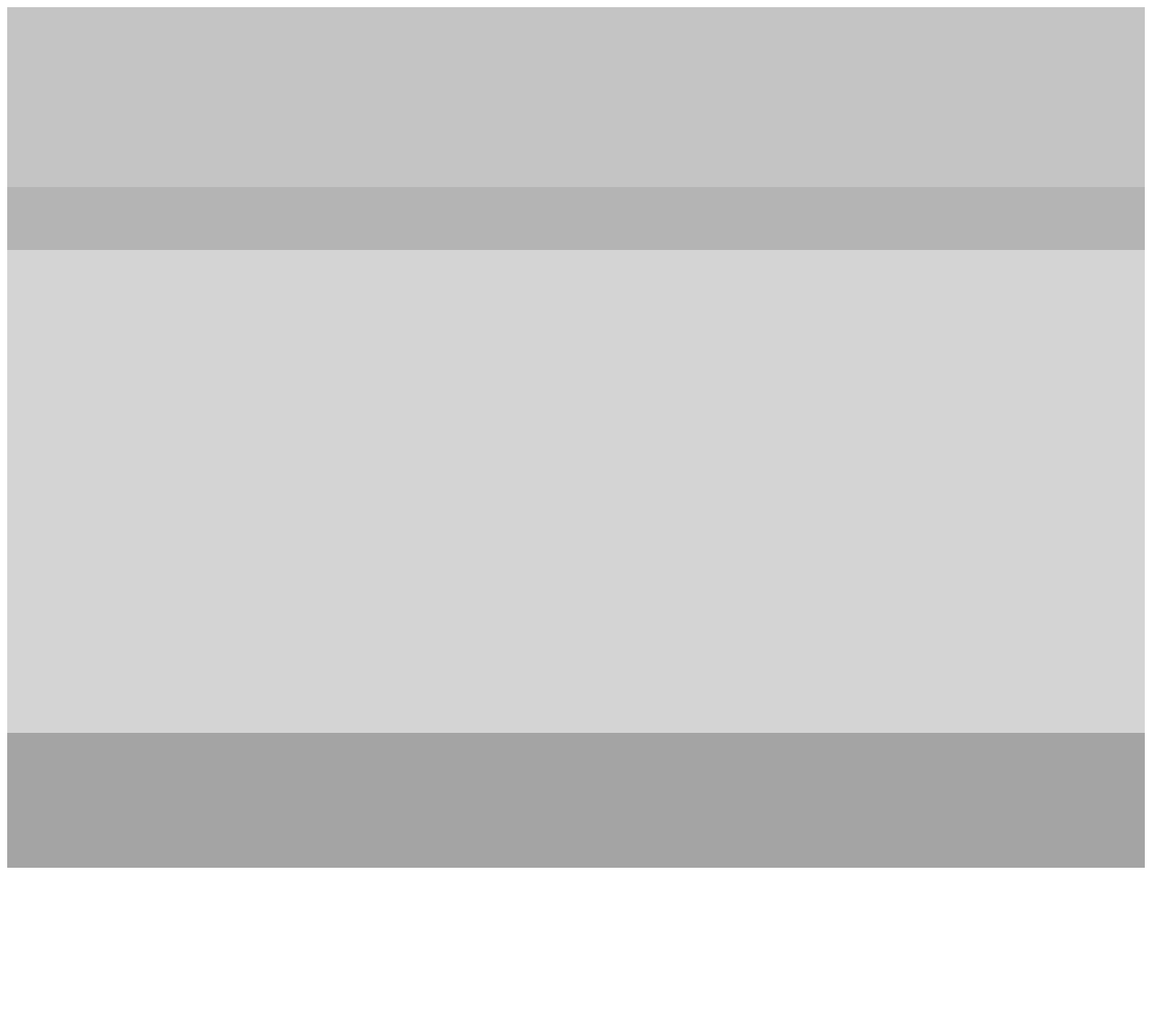
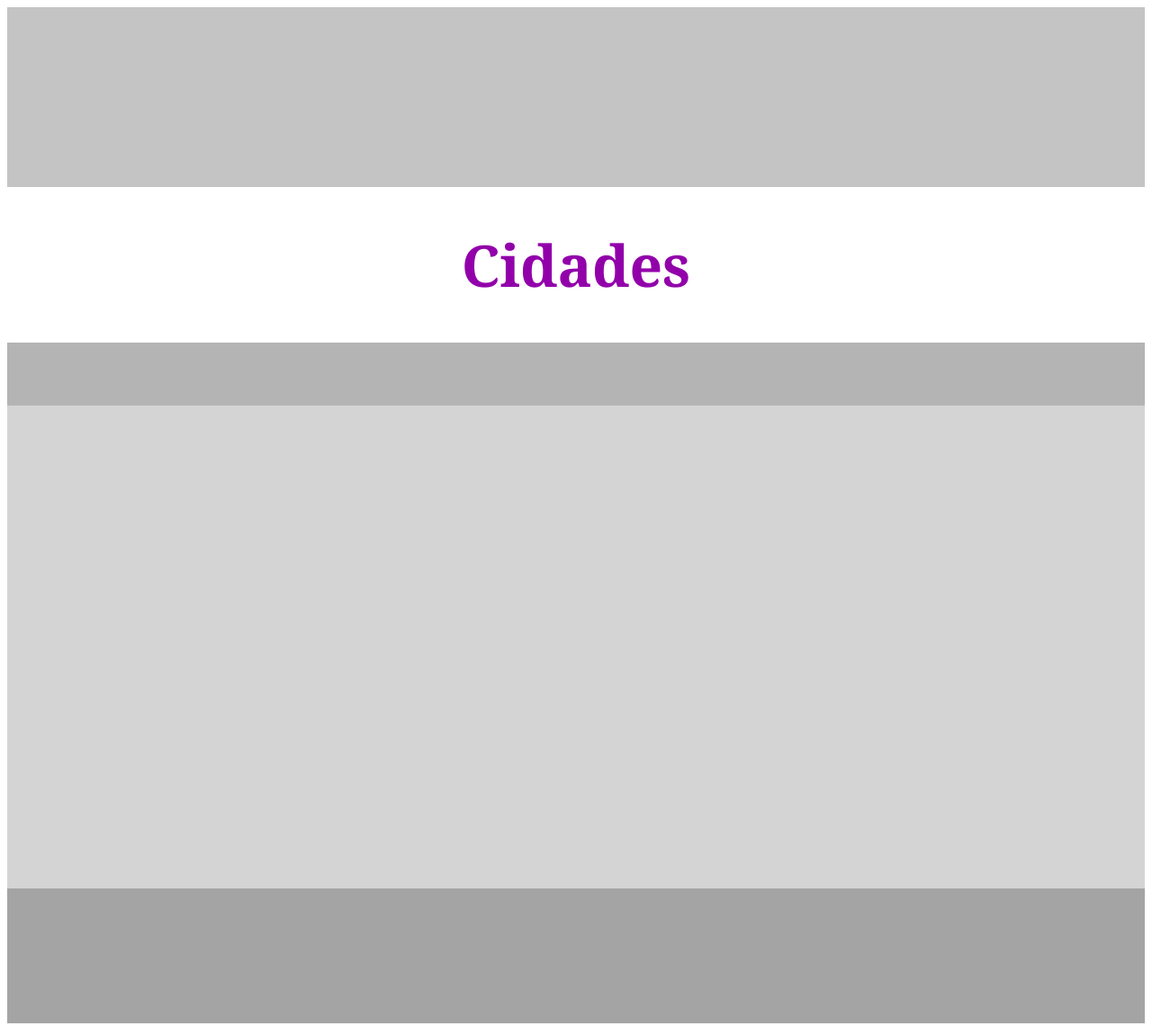
Before and after one commit to paulocesar1701/cidades, a plain HTML site: page index.html in a window 1280 px wide. Shown: the whole page at 90% size. Before the commit the page ends 973 px from the top, so only its background shows below. Drawn offline with Linux system fonts and the light colour scheme.

Commit message:
Mudança pra comando semântico.

```diff
--- a/index.html
+++ b/index.html
@@ -27,12 +27,21 @@
     background-color: #A4A4A4;
 }
 
+#titulo{
+    font-size: 64px;
+    color: #9200AA;
+    font-weight: 700;
+    text-align: center;
+    font-family: Cambria, Cochin, Georgia, Times, 'Times New Roman', serif;
+}
+
     </style>
 </head>
 <body>
-    <div id="cabecalho"></div>
-    <div id="menu-de-navegacao"></div>
-    <div id="conteudo-principal"></div>
-    <div id="rodape"></div>
+    <header id="cabecalho"></header>
+    <h1 id="titulo">Cidades</h1>
+    <nav id="menu-de-navegacao"></nav>
+    <main id="conteudo-principal"></main>
+    <footer id="rodape"></footer>
 </body>
 </html>
```
